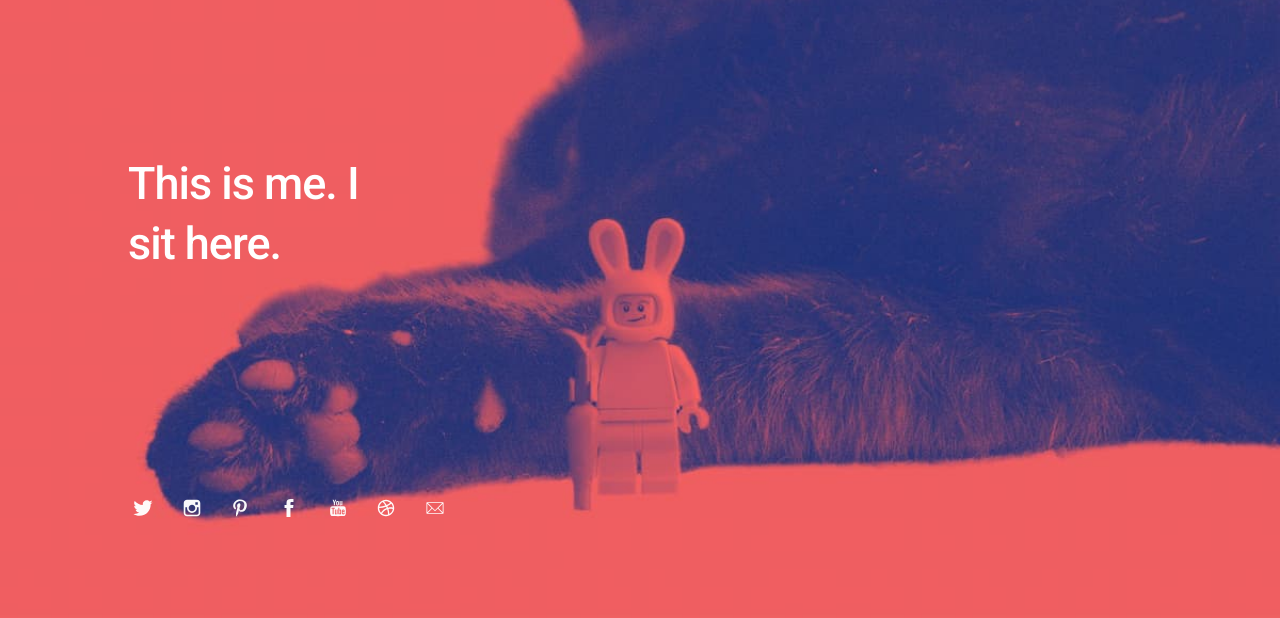
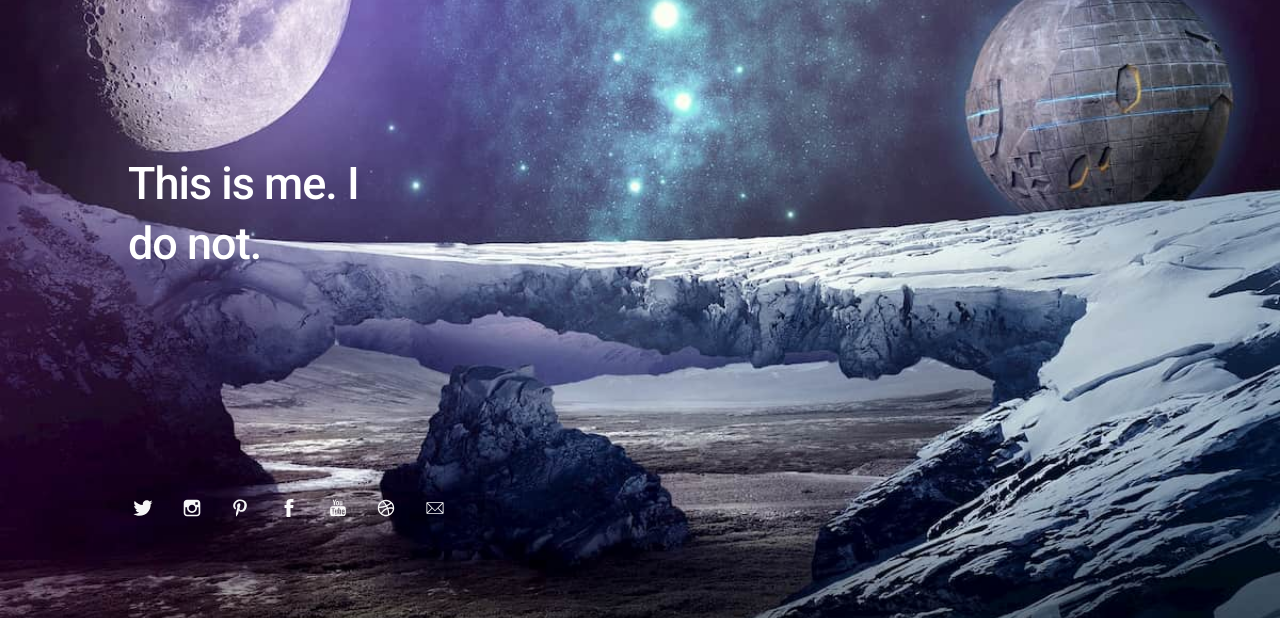
Before and after one commit to brachiasauria/brachiasauria.github.io, a plain HTML site: page index.html in a window 1280 px wide. Shown: the part 182-800 px from the top of the page. Drawn offline with Linux system fonts and the light colour scheme.

Commit message:
text u hintergrund geändert

```diff
--- a/assets/css/me.css
+++ b/assets/css/me.css
@@ -103,7 +103,7 @@ body.page-template-page-fullsingle-me {
   letter-spacing: -0.5px;
   color: #999999;
   color: #fff;
-  background-image: url("../../images/hur.jpg");
+  background-image: url("../../images/testbildkomprimiert.jpg");
   background-position: center center;
   background-size: cover; }
   body.page-template-page-fullsingle-me p {
--- a/index.html
+++ b/index.html
@@ -47,7 +47,7 @@
 
 		<div class="bio">
 
-			<p>This is me. I sit here.</p>
+			<p>This is me. I do not.</p>
 
 		</div>
 
```
Also changed, not shown: images/testbild.jpg (added), images/testbildkomprimiert.jpg (added).
